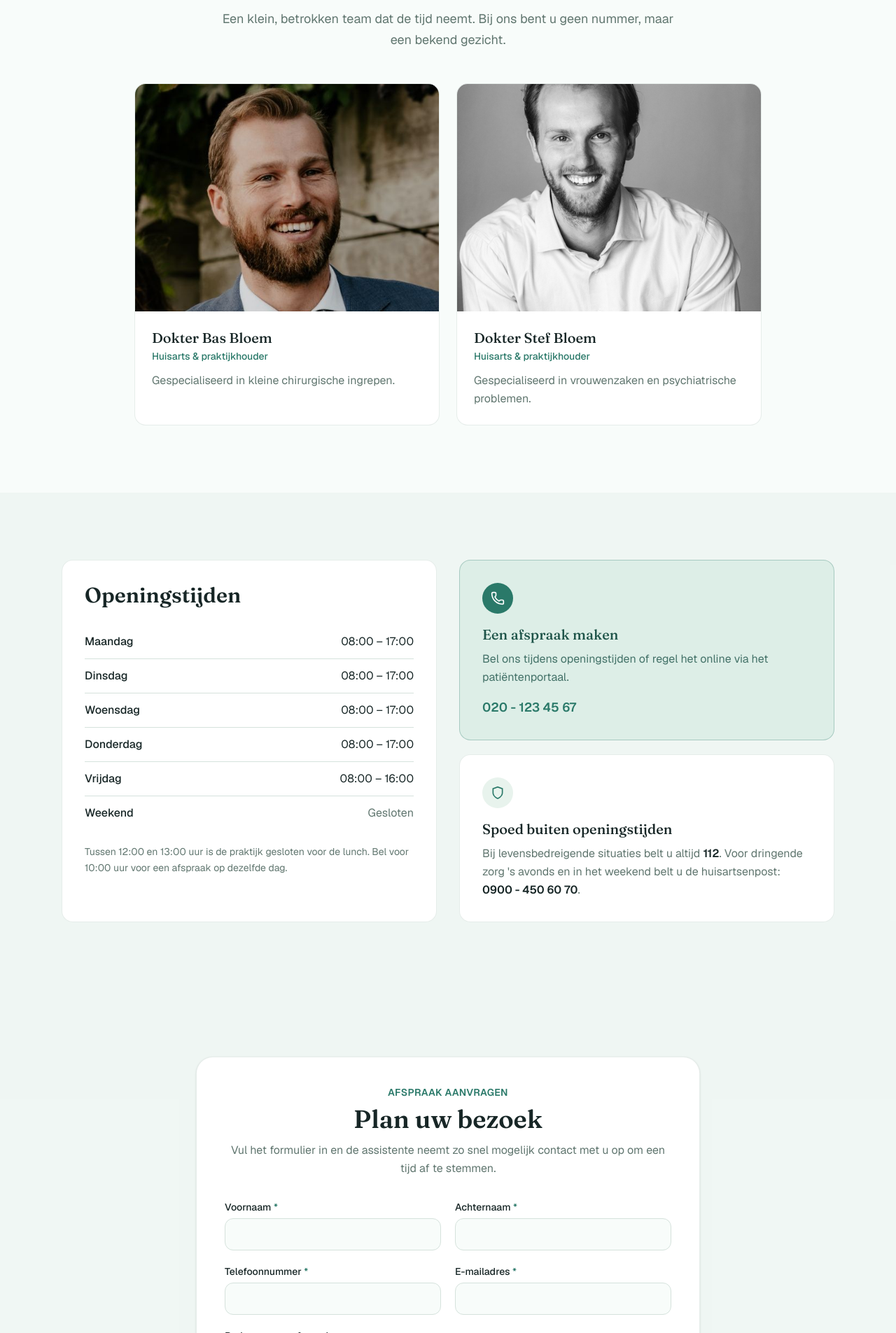
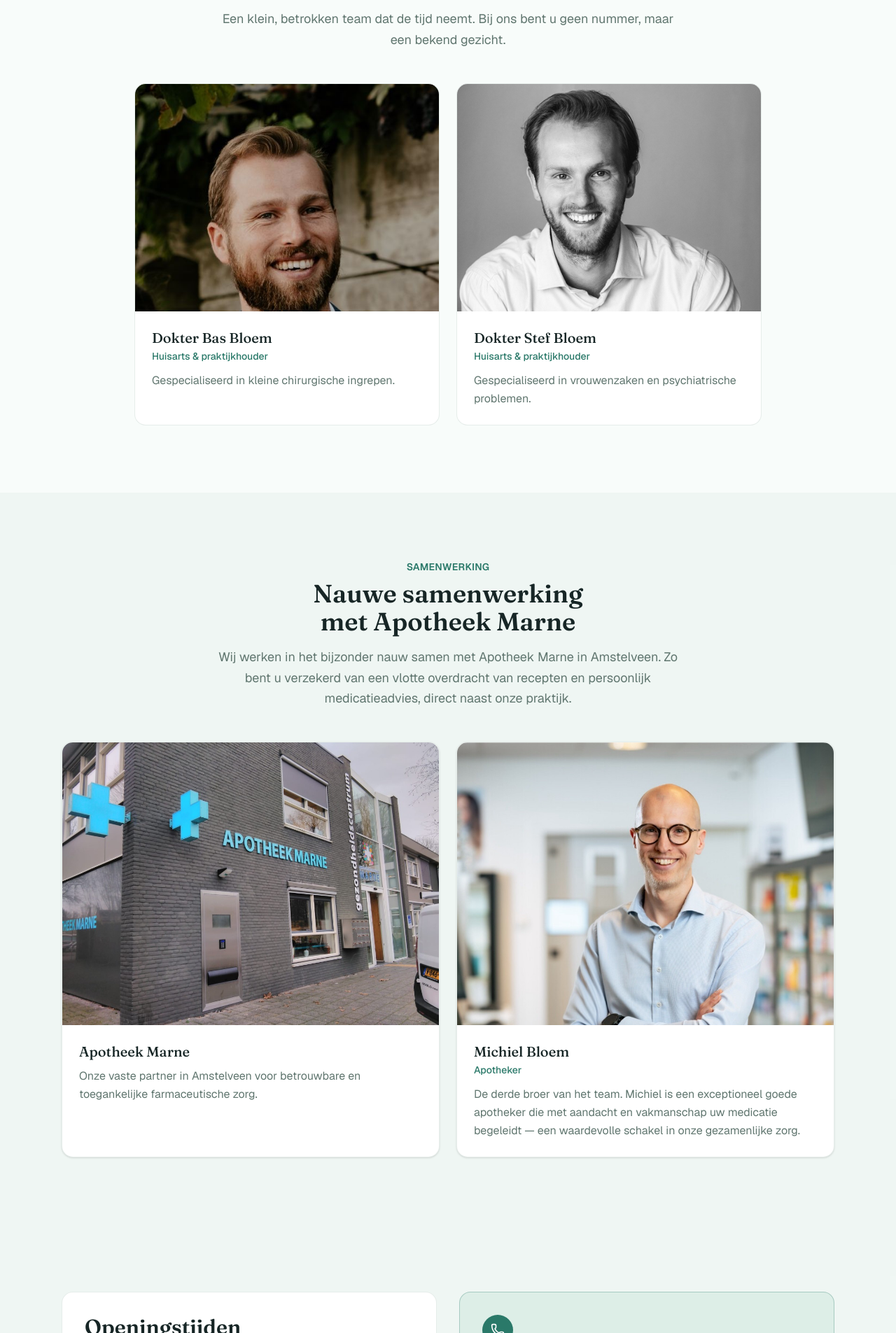
Before and after one commit to baschristiaanbloem-sudo/mijn-website, a Next.js app: page / in a window 1280 px wide. Shown: the part 2495-4400 px from the top of the page at 70% size. Built offline with nearby package versions, Linux system fonts and the light colour scheme.

Commit message:
Voeg Apotheek Marne-sectie toe en werk teamfoto's bij

```diff
--- a/src/app/page.tsx
+++ b/src/app/page.tsx
@@ -356,8 +356,8 @@
               </p>
               <p className="mt-4 leading-relaxed text-pretty text-muted-foreground">
                 We geloven in zorg die bij u past. Daarom kennen we onze patiënten, denken we met u
-                mee en werken we nauw samen met specialisten, fysiotherapeuten en de apotheek in de
-                buurt.
+                mee en werken we nauw samen met specialisten, fysiotherapeuten en Apotheek Marne
+                in Amstelveen.
               </p>
             </div>
             <div className="grid gap-4 sm:grid-cols-2">
@@ -394,24 +394,84 @@
               {team.map((member) => (
                 <article
                   key={member.name}
-                  className="overflow-hidden rounded-2xl border border-border/60 bg-card"
+                  className="flex flex-col overflow-hidden rounded-2xl border border-border/60 bg-card"
                 >
-                  <div className="aspect-[4/3] overflow-hidden">
+                  <div className="aspect-[4/3] w-full shrink-0 overflow-hidden">
                     <Image
                       src={member.image}
                       alt={`Portret van ${member.name}, ${member.role}`}
                       width={600}
                       height={450}
-                      className="h-full w-full object-cover"
+                      className="h-full w-full object-cover object-top"
                     />
                   </div>
-                  <div className="p-6">
+                  <div className="flex flex-1 flex-col p-6">
                     <h3 className="font-heading text-xl font-medium text-foreground">{member.name}</h3>
                     <p className="mt-0.5 text-sm font-medium text-primary">{member.role}</p>
                     <p className="mt-3 leading-relaxed text-muted-foreground">{member.description}</p>
                   </div>
                 </article>
               ))}
+            </div>
+          </div>
+        </section>
+
+        <section id="apotheek" className="bg-secondary/50 py-16 md:py-24">
+          <div className="mx-auto max-w-6xl px-4 md:px-6">
+            <div className="mx-auto max-w-2xl text-center">
+              <p className="text-sm font-semibold uppercase tracking-wide text-primary">
+                Samenwerking
+              </p>
+              <h2 className="mt-2 font-heading text-3xl font-semibold text-balance text-foreground md:text-4xl">
+                Nauwe samenwerking met Apotheek Marne
+              </h2>
+              <p className="mt-4 text-lg leading-relaxed text-pretty text-muted-foreground">
+                Wij werken in het bijzonder nauw samen met Apotheek Marne in Amstelveen. Zo bent u
+                verzekerd van een vlotte overdracht van recepten en persoonlijk medicatieadvies,
+                direct naast onze praktijk.
+              </p>
+            </div>
+
+            <div className="mt-12 grid gap-6 lg:grid-cols-2 lg:items-stretch">
+              <article className="flex h-full flex-col overflow-hidden rounded-2xl border border-border/60 bg-card shadow-sm">
+                <div className="aspect-[4/3] w-full shrink-0 overflow-hidden">
+                  <Image
+                    src="/images/apotheek-marne.png"
+                    alt="Exterieur van Apotheek Marne in Amstelveen"
+                    width={800}
+                    height={600}
+                    className="h-full w-full object-cover object-center"
+                  />
+                </div>
+                <div className="flex flex-1 flex-col p-6">
+                  <h3 className="font-heading text-xl font-medium text-foreground">Apotheek Marne</h3>
+                  <p className="mt-2 flex-1 leading-relaxed text-muted-foreground">
+                    Onze vaste partner in Amstelveen voor betrouwbare en toegankelijke
+                    farmaceutische zorg.
+                  </p>
+                </div>
+              </article>
+
+              <article className="flex h-full flex-col overflow-hidden rounded-2xl border border-border/60 bg-card shadow-sm">
+                <div className="aspect-[4/3] w-full shrink-0 overflow-hidden">
+                  <Image
+                    src="/images/michiel-bloem.png"
+                    alt="Portret van Michiel Bloem, apotheker bij Apotheek Marne"
+                    width={800}
+                    height={600}
+                    className="h-full w-full object-cover object-top"
+                  />
+                </div>
+                <div className="flex flex-1 flex-col p-6">
+                  <h3 className="font-heading text-xl font-medium text-foreground">Michiel Bloem</h3>
+                  <p className="mt-0.5 text-sm font-medium text-primary">Apotheker</p>
+                  <p className="mt-3 flex-1 leading-relaxed text-muted-foreground">
+                    De derde broer van het team. Michiel is een exceptioneel goede apotheker die met
+                    aandacht en vakmanschap uw medicatie begeleidt — een waardevolle schakel in onze
+                    gezamenlijke zorg.
+                  </p>
+                </div>
+              </article>
             </div>
           </div>
         </section>
```
Also changed, not shown: public/images/apotheek-marne.png (added), public/images/michiel-bloem.png (added).
